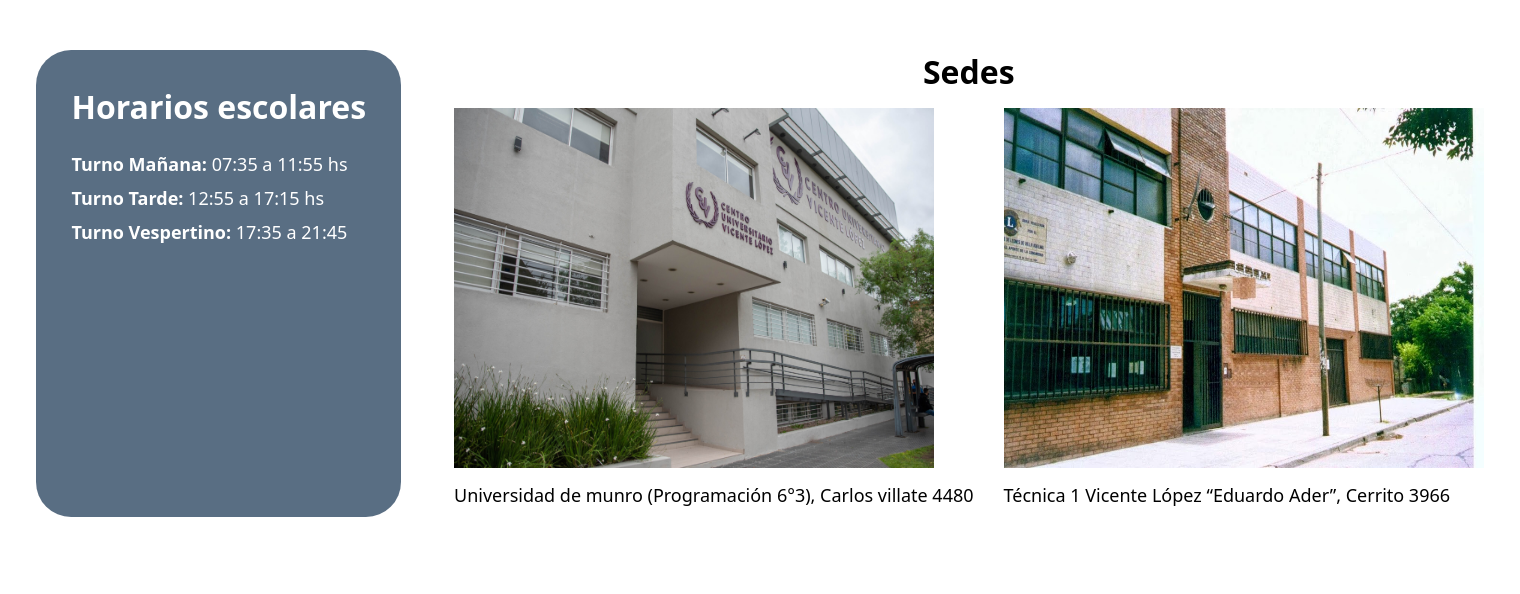
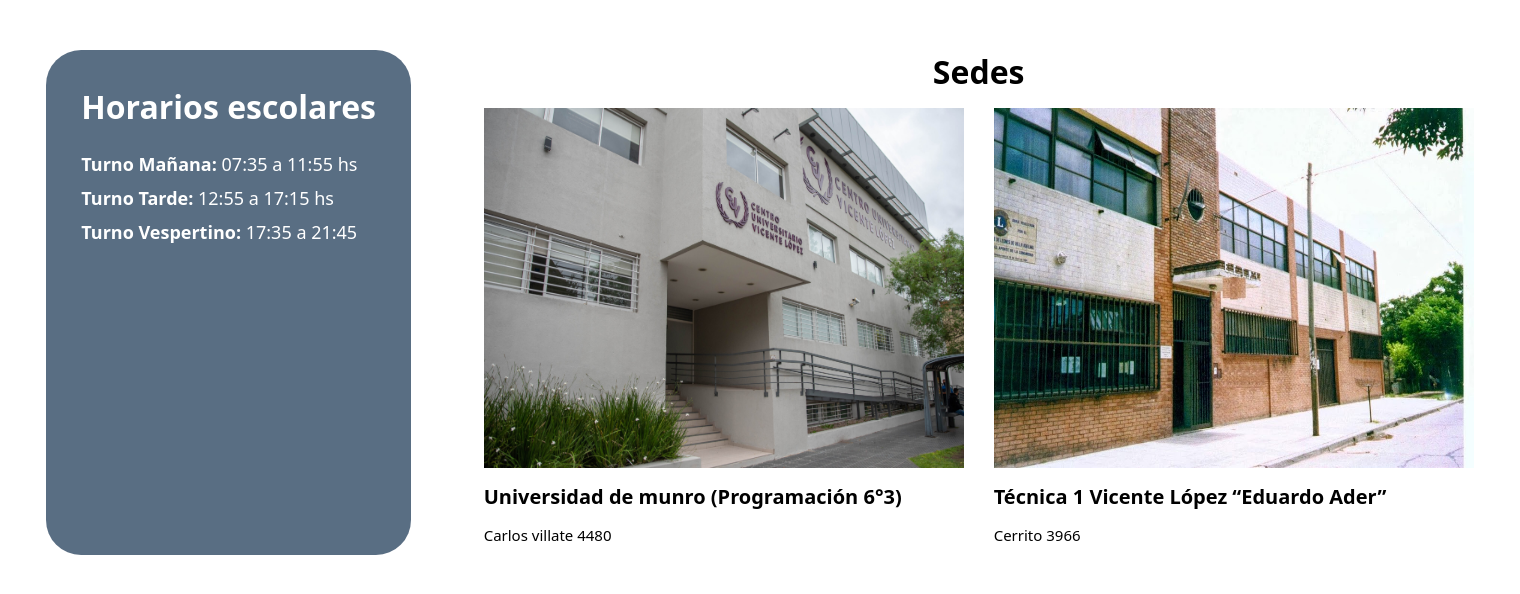
Before and after one commit to Exaedro/web_institucional, a PHP site: page /sedes.php in a window 1520 px wide. Shown: the part 111-705 px from the top of the page. Run offline with PHP 8.4, Linux system fonts and the light colour scheme.

Commit message:
sedes css fixed

```diff
--- a/css/sedes.css
+++ b/css/sedes.css
@@ -66,3 +66,12 @@
 .sedes-container aside li {
     margin-bottom: 10px;
 }
+
+.sedes-container .sede .nombre {
+    font-weight: bold;
+    font-size: 20px;
+}
+
+.sedes-container .sede .direccion {
+    font-size: 15px;
+}
--- a/sedes.php
+++ b/sedes.php
@@ -29,8 +29,11 @@
 								src="img/sedeuniversidad.jpg"
 								alt="Universidad de Munro" />
 						</picture>
-						<p>
-							Universidad de munro (Programación 6°3), Carlos
+						<p class="nombre">
+							Universidad de munro (Programación 6°3)
+						</p>
+						<p class="direccion">
+							Carlos
 							villate 4480
 						</p>
 					</article>
@@ -40,8 +43,11 @@
 								src="img/sedetecnica.jpg"
 								alt="Escuela Tecnica Nro1" />
 						</picture>
-						<p>
-							Técnica 1 Vicente López “Eduardo Ader”, Cerrito 3966
+						<p class="nombre">
+							Técnica 1 Vicente López “Eduardo Ader”
+						</p>
+						<p class="direccion">
+							Cerrito 3966
 						</p>
 					</article>
 				</div>
```
